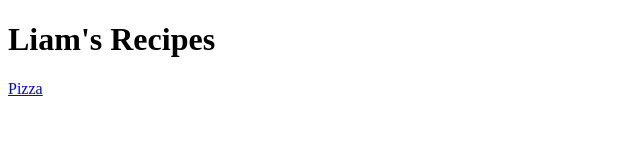
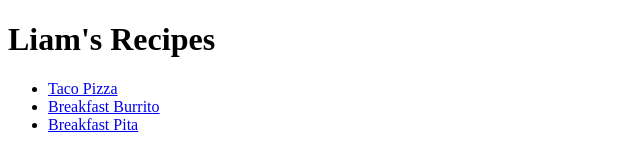
Before and after one commit to LiamGrossi/odin-recipes, a plain HTML site: page index.html in a window 1280 px wide. Shown: the whole page, without its empty margins (0-640 px from the left). Drawn offline with Linux system fonts and the light colour scheme.

Commit message:
Add new pages links to homepage

```diff
--- a/index.html
+++ b/index.html
@@ -7,6 +7,10 @@
 </head>
 <body>
     <h1>Liam's Recipes</h1>
-    <a href="./recipes/pizza.html">Pizza</a>
+    <ul>
+        <li><a href="./recipes/pizza.html">Taco Pizza</a></li>
+        <li><a href="./recipes/burrito.html">Breakfast Burrito</a></li>
+        <li><a href="./recipes/pita.html">Breakfast Pita</a></li>
+    </ul>
 </body>
 </html>
```
